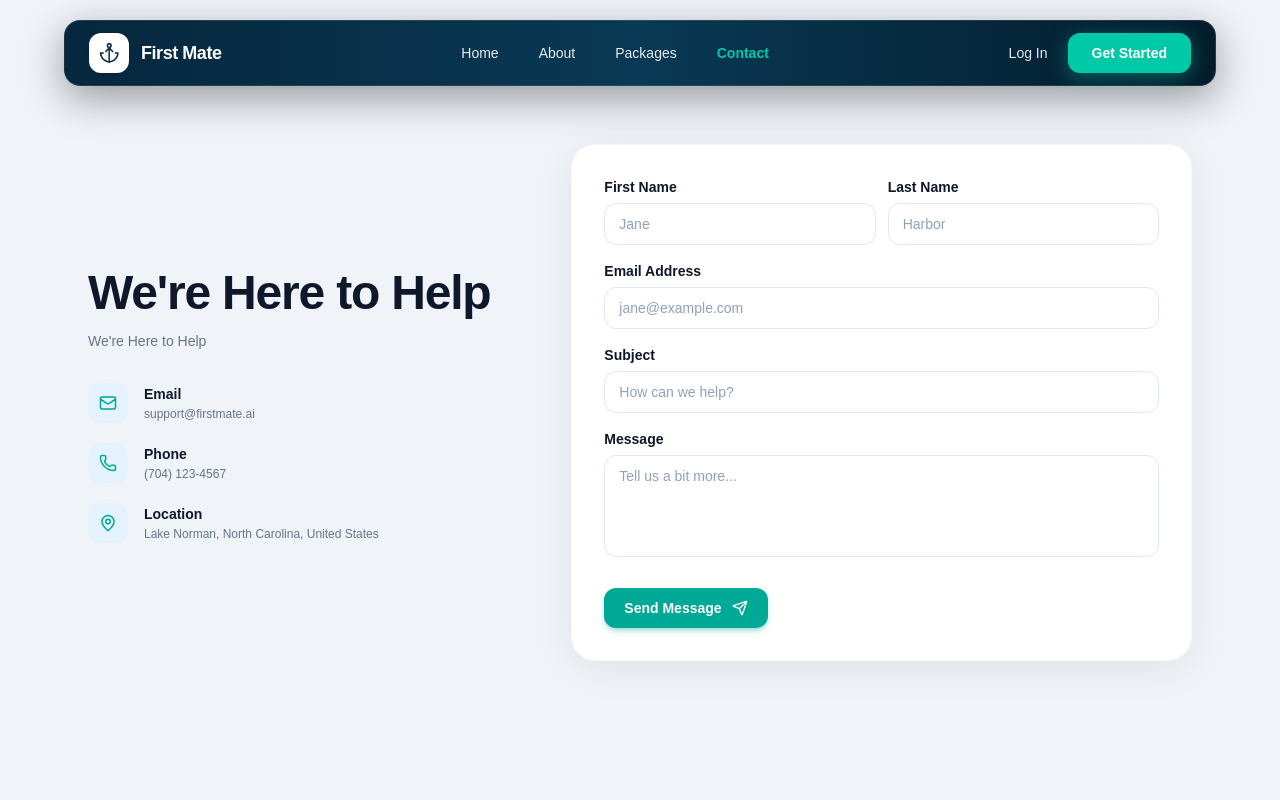
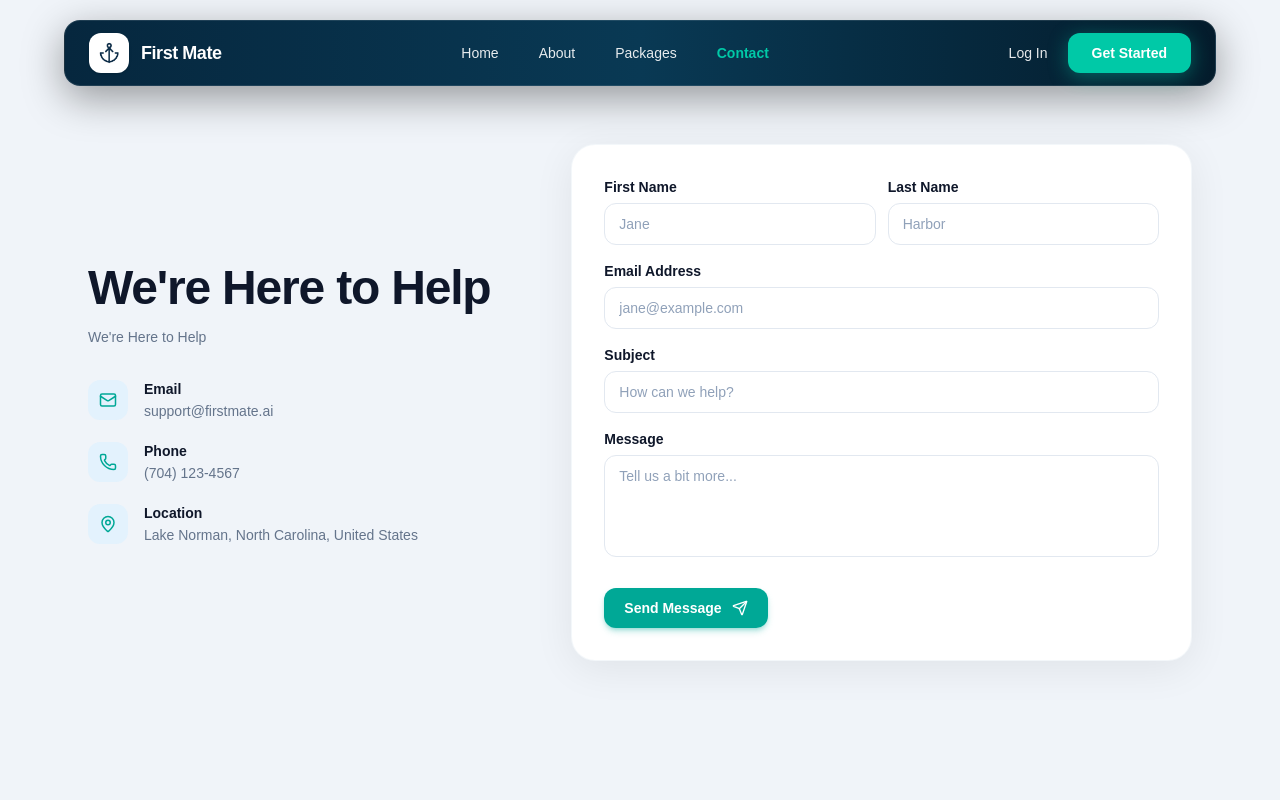
Before and after one commit to umairamjadnxthatch/first-mate-web, a Next.js app: page /contact in a window 1280 px wide. Shown: the top 800 px of the page. Built offline with nearby package versions, Linux system fonts and the light colour scheme.

Commit message:
Fix alignmnet

```diff
--- a/components/contact/ContactForm.tsx
+++ b/components/contact/ContactForm.tsx
@@ -25,10 +25,10 @@ export default function ContactForm() {
 
                     {/* ── Left Column: Contact Info ── */}
                     <div className="lg:col-span-5 flex flex-col justify-start">
-                        <h1 className="text-[2.6rem] font-extrabold leading-tight tracking-tight text-[#0f172a] sm:text-5xl">
+                        <h1 className="text-[2.75rem] font-extrabold leading-[1.15] tracking-tight text-[#0f172a] sm:text-5xl">
                             We&apos;re Here to Help
                         </h1>
-                        <p className="mt-2 text-sm text-[#64748b]">
+                        <p className="mt-3 text-sm text-[#64748b]">
                             We&apos;re Here to Help
                         </p>
 
@@ -39,10 +39,10 @@ export default function ContactForm() {
                                     <Mail className="h-4.5 w-4.5" />
                                 </span>
                                 <div>
-                                    <p className="text-sm font-bold text-[#0f172a]">Email</p>
+                                    <p className="text-sm font-semibold text-[#0f172a]">Email</p>
                                     <a
                                         href="mailto:support@firstmate.ai"
-                                        className="mt-0.5 block text-xs text-[#64748b] transition hover:text-[#00a896]"
+                                        className="mt-0.5 block text-sm text-[#64748b] transition hover:text-[#00a896]"
                                     >
                                         support@firstmate.ai
                                     </a>
@@ -55,10 +55,10 @@ export default function ContactForm() {
                                     <Phone className="h-4.5 w-4.5" />
                                 </span>
                                 <div>
-                                    <p className="text-sm font-bold text-[#0f172a]">Phone</p>
+                                    <p className="text-sm font-semibold text-[#0f172a]">Phone</p>
                                     <a
                                         href="tel:+17041234567"
-                                        className="mt-0.5 block text-xs text-[#64748b] transition hover:text-[#00a896]"
+                                        className="mt-0.5 block text-sm text-[#64748b] transition hover:text-[#00a896]"
                                     >
                                         (704) 123-4567
                                     </a>
@@ -71,8 +71,8 @@ export default function ContactForm() {
                                     <MapPin className="h-4.5 w-4.5" />
                                 </span>
                                 <div>
-                                    <p className="text-sm font-bold text-[#0f172a]">Location</p>
-                                    <p className="mt-0.5 text-xs text-[#64748b]">
+                                    <p className="text-sm font-semibold text-[#0f172a]">Location</p>
+                                    <p className="mt-0.5 text-sm text-[#64748b]">
                                         Lake Norman, North Carolina, United States
                                     </p>
                                 </div>
```
